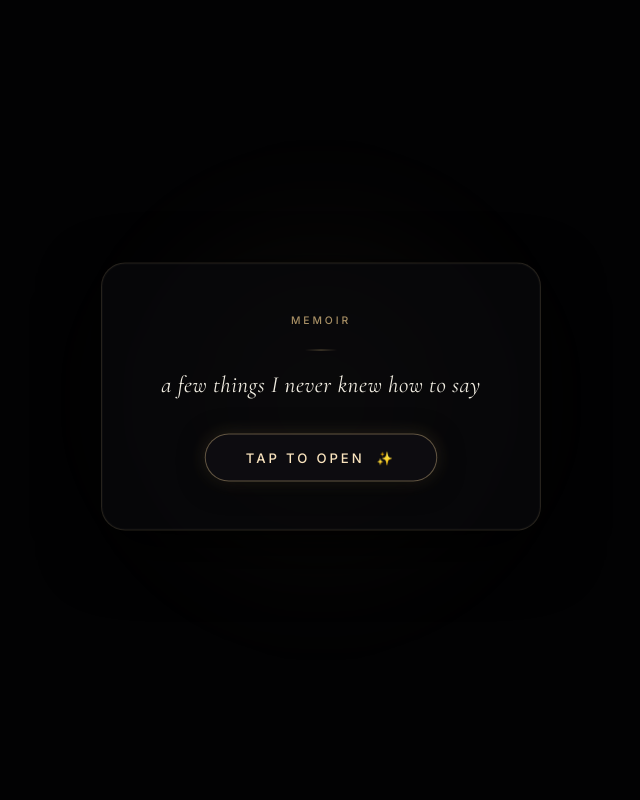
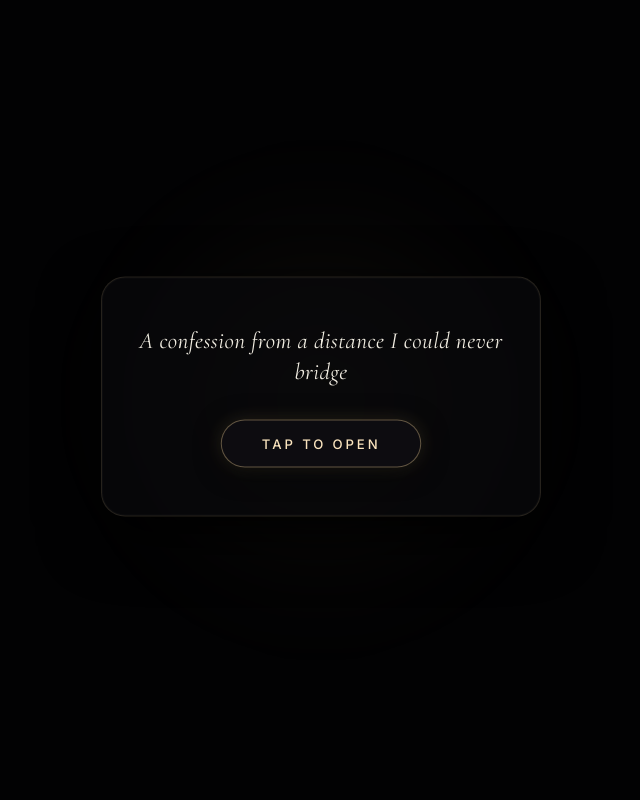
Before and after one commit to sheikhistiaquemahmudayon-hub/after-the-memories, a React (Vite) app: page / in a window 1280 px wide. Shown: the top 800 px of the page, without its empty margins (319-959 px from the left). Built offline with nearby package versions, Linux system fonts and the light colour scheme; a web font is replaced by a local one.

Commit message:
feat: implement MusicPlayer component with entry overlay and global aesthetic styles

```diff
--- a/src/components/MusicPlayer.jsx
+++ b/src/components/MusicPlayer.jsx
@@ -46,16 +46,13 @@ export default function MusicPlayer() {
       >
         <div className="entry-ambient-glow" aria-hidden="true" />
         <div className="entry-card" onClick={(e) => e.stopPropagation()}>
-          <span className="entry-tag">Memoir</span>
-          <div className="entry-divider" aria-hidden="true" />
-          <p className="entry-subtitle">a few things I never knew how to say</p>
+          <p className="entry-subtitle">A confession from a distance I could never bridge</p>
           <button
             type="button"
             className="entry-btn"
             onClick={startExperience}
           >
-            <span>Tap to Open</span>
-            <span aria-hidden="true">✨</span>
+            Tap to Open
           </button>
         </div>
       </div>
--- a/src/styles/global.css
+++ b/src/styles/global.css
@@ -235,24 +235,6 @@ img {
 @keyframes entryCardFloat {
   0% { transform: translateY(0px); }
   100% { transform: translateY(-5px); }
-}
-
-.entry-tag {
-  font-family: var(--sans);
-  font-size: 0.65rem;
-  font-weight: 500;
-  letter-spacing: 0.28em;
-  text-transform: uppercase;
-  color: var(--ink-gold);
-  opacity: 0.75;
-}
-
-.entry-divider {
-  width: 32px;
-  height: 1px;
-  background: linear-gradient(90deg, transparent, var(--ink-gold), transparent);
-  opacity: 0.4;
-  margin: -0.4rem 0;
 }
 
 .entry-subtitle {
```
